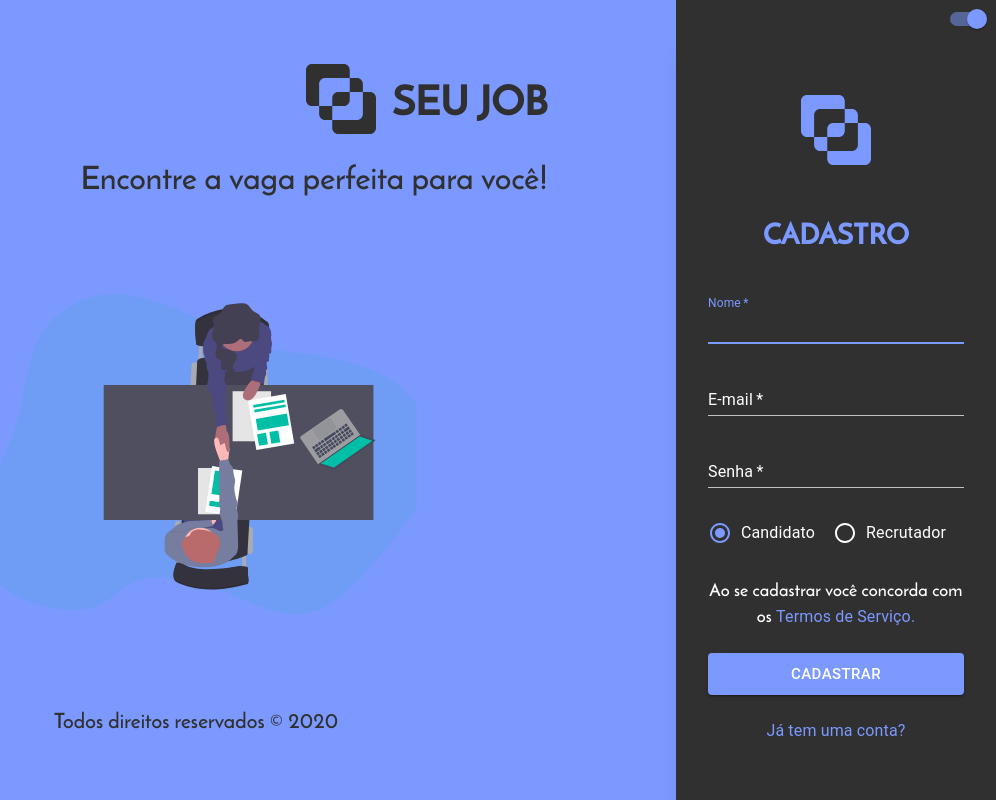
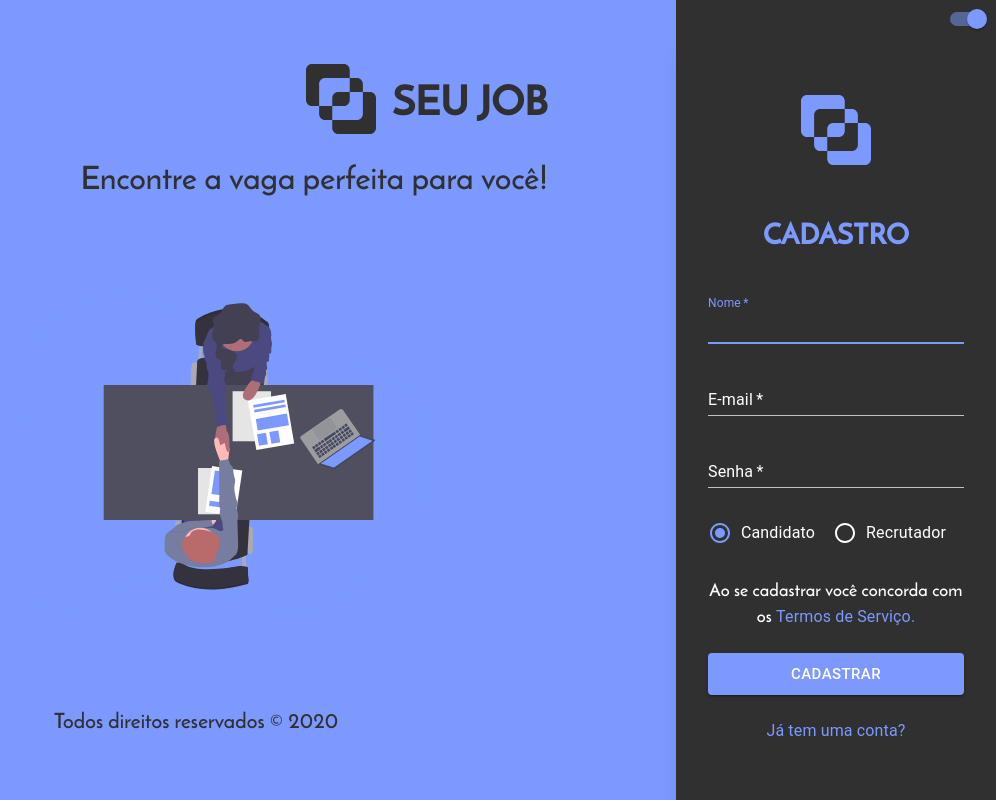
Before and after one commit to vinniimiranda/seu-job, a React (Create React App) app: page /signup in a window 1280 px wide. Shown: the whole page, without its empty margins (284-1280 px from the left). Built offline with nearby package versions, Linux system fonts and the light colour scheme.

Commit message:
Color added

```diff
--- a/src/components/SignUpBG/index.tsx
+++ b/src/components/SignUpBG/index.tsx
@@ -14,7 +14,7 @@ const SignUpBG: React.FC = () => {
   }}>
     <svg width="100%" height="100%" viewBox="0 0 737 534" fill="none" xmlns="http://www.w3.org/2000/svg">
       <g clipPath="url(#clip0)">
-        <path opacity="0.1" d="M324.897 20.5262C293.853 8.7279 261.049 -1.12748 227.561 0.11148C178.322 1.92769 131.056 29.6143 107.909 70.2677C88.27 104.712 85.8468 145.084 77.3868 183.309C66.9756 230.397 46.9984 275.161 25.6688 318.926C14.215 342.438 2.12728 366.457 0.246497 392.229C-2.35983 428.011 15.9338 463.666 44.6245 487.467C73.3153 511.268 111.417 523.827 149.66 526.565C170.01 528.022 191.276 526.671 209.352 517.815C228.476 508.445 242.417 491.515 261.619 482.279C279.413 473.719 300.228 472.522 320.205 473.635C346.289 475.086 372.037 480.205 396.69 488.84C424.613 498.639 450.578 512.838 478.402 522.778C506.227 532.718 537.39 538.265 565.862 529.972C592.63 522.179 613.763 503.257 632.817 484.095C663.974 452.82 692.531 419.062 718.206 383.155C735.401 359.073 751.405 333.667 759.006 305.6C773.545 251.938 753.539 191.397 709.168 154.749C672.405 124.388 623.068 111.21 574.773 103.213C530.733 95.9199 479.811 95.4694 439.272 76.4625C400.614 58.3146 365.436 35.9428 324.897 20.5262Z" fill="#00BFA6" />
+        <path opacity="0.1" d="M324.897 20.5262C293.853 8.7279 261.049 -1.12748 227.561 0.11148C178.322 1.92769 131.056 29.6143 107.909 70.2677C88.27 104.712 85.8468 145.084 77.3868 183.309C66.9756 230.397 46.9984 275.161 25.6688 318.926C14.215 342.438 2.12728 366.457 0.246497 392.229C-2.35983 428.011 15.9338 463.666 44.6245 487.467C73.3153 511.268 111.417 523.827 149.66 526.565C170.01 528.022 191.276 526.671 209.352 517.815C228.476 508.445 242.417 491.515 261.619 482.279C279.413 473.719 300.228 472.522 320.205 473.635C346.289 475.086 372.037 480.205 396.69 488.84C424.613 498.639 450.578 512.838 478.402 522.778C506.227 532.718 537.39 538.265 565.862 529.972C592.63 522.179 613.763 503.257 632.817 484.095C663.974 452.82 692.531 419.062 718.206 383.155C735.401 359.073 751.405 333.667 759.006 305.6C773.545 251.938 753.539 191.397 709.168 154.749C672.405 124.388 623.068 111.21 574.773 103.213C530.733 95.9199 479.811 95.4694 439.272 76.4625C400.614 58.3146 365.436 35.9428 324.897 20.5262Z" fill={theme.palette.primary.main} />
         <path d="M445.598 435.749V461.324H452.874L451.466 433.869L445.598 435.749Z" fill="#AAABB0" />
         <path d="M336.294 430.589V456.164H343.578L342.169 428.709L336.294 430.589Z" fill="#AAABB0" />
         <path d="M463.441 393.047C463.441 390.454 461.339 388.351 458.746 388.351C456.153 388.351 454.051 390.454 454.051 393.047V429.181C454.051 431.774 456.153 433.876 458.746 433.876C461.339 433.876 463.441 431.774 463.441 429.181V393.047Z" fill="#AAABB0" />
@@ -46,8 +46,8 @@ const SignUpBG: React.FC = () => {
         <path d="M422.845 290.502H371.867V367.465H422.845V290.502Z" fill="white" />
         <path opacity="0.1" d="M422.845 290.502H371.867V367.465H422.845V290.502Z" fill="black" />
         <path d="M445.758 294.669L395.327 287.218L384.064 363.354L434.494 370.805L445.758 294.669Z" fill="white" />
-        <path d="M426.032 298.314L400.075 294.479L394.278 333.664L420.235 337.5L426.032 298.314Z" fill="#00BFA6" />
-        <path d="M422.943 349.462L391.495 344.816L390.236 353.326L421.684 357.972L422.943 349.462Z" fill="#00BFA6" />
+        <path d="M426.032 298.314L400.075 294.479L394.278 333.664L420.235 337.5L426.032 298.314Z" fill={theme.palette.primary.main} />
+        <path d="M422.943 349.462L391.495 344.816L390.236 353.326L421.684 357.972L422.943 349.462Z" fill={theme.palette.primary.main} />
         <path opacity="0.1" d="M436.208 96.3223C452.481 96.3223 465.674 83.1387 465.674 66.8758C465.674 50.613 452.481 37.4294 436.208 37.4294C419.935 37.4294 406.742 50.613 406.742 66.8758C406.742 83.1387 419.935 96.3223 436.208 96.3223Z" fill="black" />
         <path d="M436.208 95.6184C452.481 95.6184 465.674 82.4347 465.674 66.1719C465.674 49.909 452.481 36.7254 436.208 36.7254C419.935 36.7254 406.742 49.909 406.742 66.1719C406.742 82.4347 419.935 95.6184 436.208 95.6184Z" fill="#AE6E79" />
         <path d="M411.913 87.9945C411.712 87.2361 411.785 86.4314 412.117 85.7207C413.237 83.3906 416.428 83.1865 419.013 83.3062C425.092 83.5878 431.763 83.623 436.518 79.7864C438.49 78.2095 440.695 74.2463 443.562 74.9995C446.112 75.6683 447.176 79.1247 449.831 79.892C451.754 80.4481 453.748 79.5611 455.706 79.188C458.524 78.6319 461.412 79.0965 464.272 79.1176C467.132 79.1388 470.238 78.5967 472.19 76.506C474.824 73.6901 474.394 69.2904 474.162 65.4327C473.873 60.4496 474.211 55.4499 475.169 50.5511C476.127 45.6797 477.599 40.2311 474.909 36.0566C472.344 32.0793 467.033 30.9882 463.405 27.94C460.01 25.1242 458.214 20.6118 454.628 18.0002C450.113 14.7127 443.978 15.1843 438.427 15.7545L426.381 17.0357C423.275 17.3666 420.042 17.7397 417.485 19.5911C412.871 22.9279 412.237 29.8618 407.869 33.5154C405.925 35.1345 403.439 35.937 401.22 37.1478C399.001 38.3586 396.86 40.2733 396.606 42.7794C396.395 44.8913 397.536 46.8412 398.092 48.8757C399.409 53.733 397.353 58.7311 396.035 63.6236C394.718 68.5161 394.465 74.4574 398.289 77.7027C399.064 78.3644 399.966 78.8713 400.72 79.5611C403.305 81.9194 403.657 85.8967 403.058 89.332" fill="#444053" />
@@ -80,11 +80,11 @@ const SignUpBG: React.FC = () => {
         <path d="M493.731 162.079H429.629V245.617H493.731V162.079Z" fill="white" />
         <path opacity="0.1" d="M493.731 162.079H429.629V245.617H493.731V162.079Z" fill="black" />
         <path d="M518.222 166.98L455.048 177.839L469.219 260.169L532.393 249.309L518.222 166.98Z" fill="white" />
-        <path d="M485.201 231.412L470.359 233.963L473.688 253.306L488.531 250.754L485.201 231.412Z" fill="#00BFA6" />
-        <path d="M505.74 227.878L490.898 230.429L494.227 249.771L509.069 247.22L505.74 227.878Z" fill="#00BFA6" />
-        <path d="M520.254 199.539L468.202 208.472L471.541 227.902L523.592 218.97L520.254 199.539Z" fill="#00BFA6" />
-        <path d="M515.915 176.35L463.864 185.282L464.608 189.617L516.66 180.684L515.915 176.35Z" fill="#00BFA6" />
-        <path d="M517.622 184.324L465.571 193.256L466.316 197.591L518.367 188.659L517.622 184.324Z" fill="#00BFA6" />
+        <path d="M485.201 231.412L470.359 233.963L473.688 253.306L488.531 250.754L485.201 231.412Z" fill={theme.palette.primary.main} />
+        <path d="M505.74 227.878L490.898 230.429L494.227 249.771L509.069 247.22L505.74 227.878Z" fill={theme.palette.primary.main} />
+        <path d="M520.254 199.539L468.202 208.472L471.541 227.902L523.592 218.97L520.254 199.539Z" fill={theme.palette.primary.main} />
+        <path d="M515.915 176.35L463.864 185.282L464.608 189.617L516.66 180.684L515.915 176.35Z" fill={theme.palette.primary.main} />
+        <path d="M517.622 184.324L465.571 193.256L466.316 197.591L518.367 188.659L517.622 184.324Z" fill={theme.palette.primary.main} />
         <path d="M465.674 139.383C465.674 139.383 436.208 168.949 451.001 176.461C465.793 183.972 475.423 151.47 475.423 151.47L477.761 144.079L465.674 139.383Z" fill="#AE6E79" />
         <path opacity="0.1" d="M463.096 136.772L459.454 144.811C459.454 144.811 477.416 147.331 481.171 152.758L478.945 138.574L476.303 132.52L463.096 136.772Z" fill="black" />
         <path d="M463.8 136.068L460.158 144.107C460.158 144.107 478.121 146.627 481.875 152.055L479.649 137.87L477.008 131.816L463.8 136.068Z" fill="#4C4981" />
@@ -188,7 +188,7 @@ const SignUpBG: React.FC = () => {
         <path d="M602.246 232.932L600.132 229.799C600.084 229.729 600.01 229.68 599.925 229.663C599.841 229.646 599.754 229.662 599.682 229.708L581.825 241.746C581.789 241.768 581.759 241.798 581.735 241.833C581.711 241.868 581.694 241.907 581.685 241.948C581.677 241.989 581.677 242.032 581.685 242.073C581.693 242.115 581.709 242.154 581.733 242.189L583.931 245.568C583.954 245.605 583.985 245.636 584.021 245.661C584.057 245.686 584.098 245.703 584.14 245.711C584.183 245.72 584.227 245.72 584.27 245.711C584.312 245.702 584.353 245.684 584.389 245.66L602.196 233.383C602.262 233.329 602.304 233.252 602.313 233.167C602.322 233.083 602.298 232.999 602.246 232.932Z" fill="#464A5F" />
         <path opacity="0.1" d="M602.33 222.176L592.834 208.385C592.572 208.002 592.168 207.738 591.712 207.651C591.255 207.564 590.783 207.661 590.397 207.92L564.242 225.47C564.05 225.6 563.885 225.767 563.757 225.961C563.629 226.155 563.54 226.372 563.496 226.601C563.452 226.829 563.454 227.063 563.501 227.291C563.548 227.519 563.64 227.735 563.77 227.927L573.449 242.112C573.579 242.304 573.746 242.469 573.941 242.597C574.135 242.725 574.353 242.813 574.581 242.856C574.81 242.899 575.045 242.897 575.272 242.849C575.5 242.801 575.716 242.708 575.907 242.576L601.879 224.618C602.07 224.488 602.232 224.321 602.358 224.127C602.484 223.934 602.57 223.717 602.612 223.491C602.654 223.264 602.651 223.031 602.602 222.805C602.554 222.579 602.461 222.365 602.33 222.176Z" fill="black" />
         <path d="M602.767 222.26L593.271 208.47C593.007 208.088 592.604 207.825 592.148 207.738C591.692 207.651 591.22 207.747 590.834 208.005L564.714 225.569C564.52 225.698 564.354 225.864 564.225 226.058C564.095 226.251 564.006 226.469 563.961 226.697C563.917 226.926 563.918 227.161 563.965 227.389C564.012 227.617 564.104 227.833 564.235 228.025L573.886 242.196C574.016 242.389 574.183 242.554 574.377 242.682C574.572 242.809 574.789 242.897 575.018 242.941C575.247 242.984 575.481 242.981 575.709 242.933C575.937 242.885 576.152 242.793 576.344 242.661L602.33 224.703C602.519 224.571 602.681 224.404 602.805 224.21C602.93 224.016 603.015 223.799 603.055 223.572C603.096 223.345 603.091 223.112 603.042 222.887C602.992 222.662 602.899 222.449 602.767 222.26Z" fill="#939498" />
-        <path d="M661.649 244.547L641.502 237.832L576.886 282.688L596.885 289.199C597.424 289.375 597.997 289.423 598.558 289.34C599.119 289.257 599.653 289.045 600.118 288.721L661.832 245.836C661.952 245.765 662.048 245.66 662.109 245.534C662.169 245.409 662.191 245.268 662.171 245.13C662.152 244.992 662.091 244.863 661.998 244.76C661.905 244.656 661.784 244.582 661.649 244.547Z" fill="#00BFA6" />
+        <path d="M661.649 244.547L641.502 237.832L576.886 282.688L596.885 289.199C597.424 289.375 597.997 289.423 598.558 289.34C599.119 289.257 599.653 289.045 600.118 288.721L661.832 245.836C661.952 245.765 662.048 245.66 662.109 245.534C662.169 245.409 662.191 245.268 662.171 245.13C662.152 244.992 662.091 244.863 661.998 244.76C661.905 244.656 661.784 244.582 661.649 244.547Z" fill={theme.palette.primary.main} />
       </g>
       <defs>
         <clipPath id="clip0">
```
